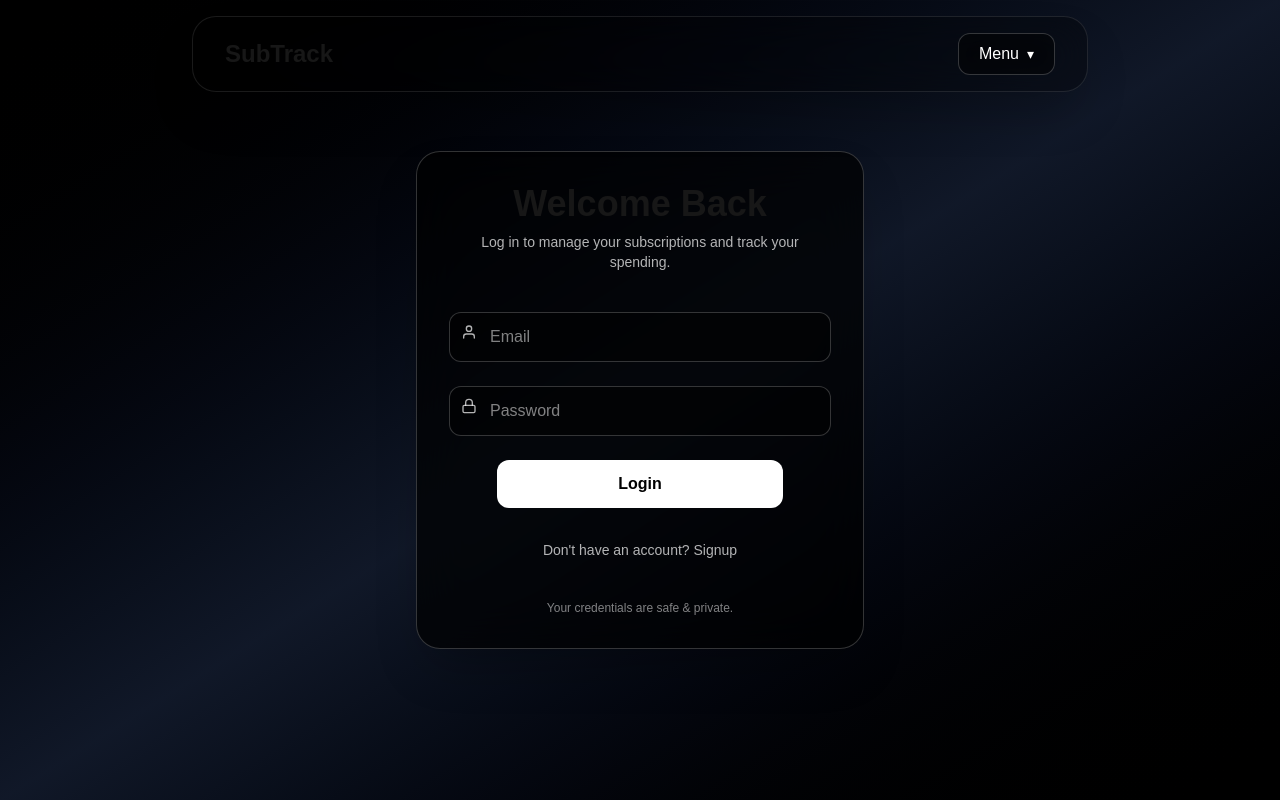
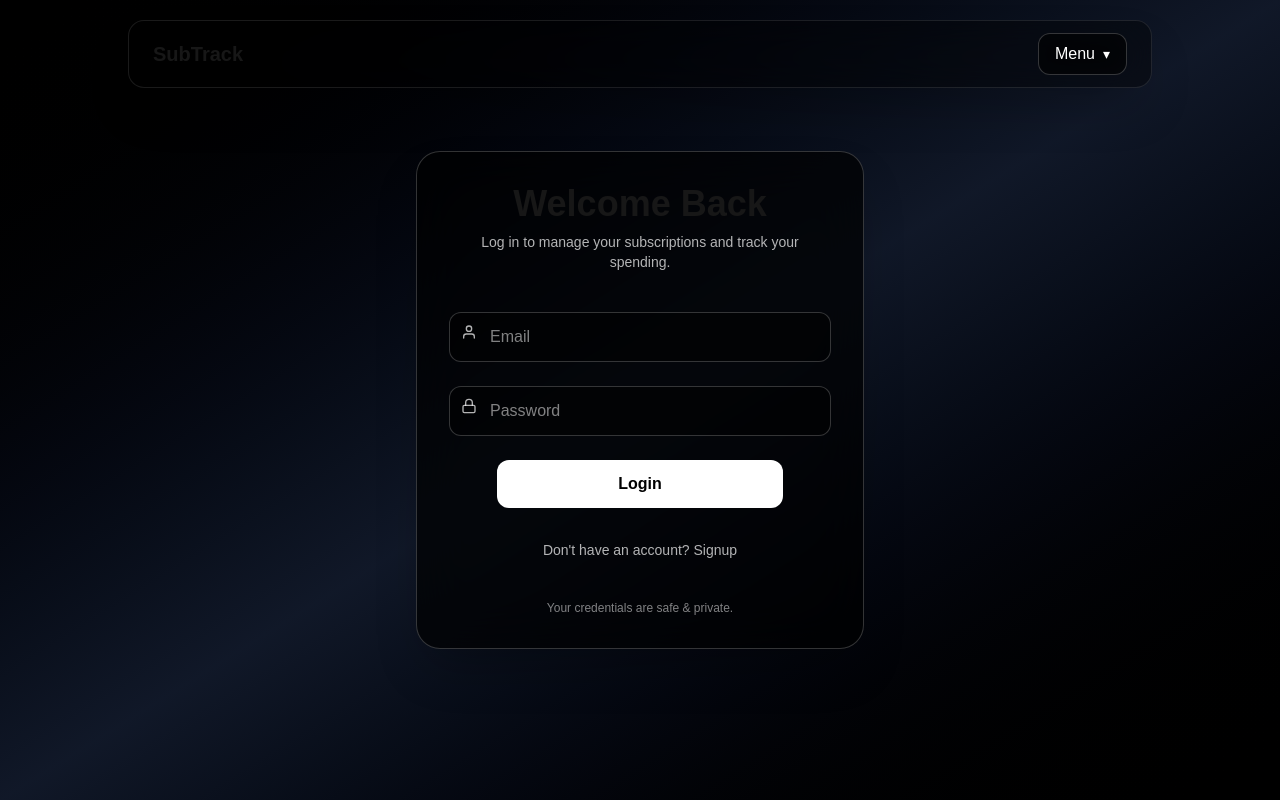
Before and after one commit to Proo2005/subs_front, a Next.js app: page /login in a window 1280 px wide. Built offline with nearby package versions, Linux system fonts and the light colour scheme.

Commit message:
navbar dropdown  added

```diff
--- a/app/components/Navbar.jsx
+++ b/app/components/Navbar.jsx
@@ -30,14 +30,21 @@ export default function Navbar() {
   ];
 
   return (
-    <nav className="fixed top-4 left-1/2 transform -translate-x-1/2
-                    w-[95%] md:w-[90%] lg:w-[80%] xl:w-[70%] z-50
-                    flex items-center justify-between px-6 md:px-8 py-4
-                    bg-black/30 backdrop-blur-xl border border-white/10
-                    rounded-3xl shadow-2xl transition-all">
-
+  <nav className="fixed top-5 left-1/2 -translate-x-1/2 z-50 w-full px-4">
+    {/* INNER CONTAINER (controls width) */}
+    <div
+      className="
+        max-w-5xl mx-auto
+        flex items-center justify-between
+        px-6 py-3
+        bg-black/40 backdrop-blur-xl
+        border border-white/10
+        rounded-2xl shadow-2xl
+        transition-all
+      "
+    >
       {/* LOGO */}
-      <Link href="/" className="text-2xl font-bold text-neon">
+      <Link href="/" className="text-xl font-bold text-neon">
         SubTrack
       </Link>
 
@@ -45,9 +52,15 @@ export default function Navbar() {
       <div className="hidden md:block relative">
         <button
           onClick={() => setOpenProfile(!openProfile)}
-          className="flex items-center gap-2 px-5 py-2 rounded-xl
-               bg-black/40 backdrop-blur-md border border-white/20
-               text-white hover:text-neon transition"
+          className="
+            flex items-center gap-2
+            px-4 py-2
+            rounded-xl
+            bg-black/50 backdrop-blur-md
+            border border-white/20
+            text-white hover:text-neon
+            transition
+          "
         >
           <span className="font-medium">
             {user ? user.name : "Menu"}
@@ -56,20 +69,27 @@ export default function Navbar() {
         </button>
 
         {openProfile && (
-          <div className="absolute right-0 mt-4 w-52
+          <div
+            className="
+              absolute right-0 mt-3 w-52
               bg-black/80 backdrop-blur-xl
               border border-white/10
               rounded-2xl shadow-2xl
-                    overflow-hidden">
-
+              overflow-hidden
+            "
+          >
             {/* NAV LINKS */}
             {navLinks.map((link) => (
               <Link
                 key={link.href}
                 href={link.href}
                 onClick={() => setOpenProfile(false)}
-                className="block px-5 py-3 text-white
-                     hover:bg-white/5 hover:text-neon transition"
+                className="
+                  block px-5 py-3
+                  text-white
+                  hover:bg-white/5 hover:text-neon
+                  transition
+                "
               >
                 {link.name}
               </Link>
@@ -77,7 +97,7 @@ export default function Navbar() {
 
             <div className="border-t border-white/10" />
 
-            {/* AUTH SECTION */}
+            {/* AUTH / PROFILE */}
             {!user ? (
               <>
                 <Link
@@ -109,8 +129,7 @@ export default function Navbar() {
                     handleLogout();
                     setOpenProfile(false);
                   }}
-                  className="w-full text-left px-5 py-3
-                       text-red-400 hover:bg-white/5 transition"
+                  className="w-full text-left px-5 py-3 text-red-400 hover:bg-white/5 transition"
                 >
                   Logout
                 </button>
@@ -120,25 +139,38 @@ export default function Navbar() {
         )}
       </div>
 
-
       {/* MOBILE HAMBURGER */}
-      <div className="md:hidden flex items-center gap-4">
-        <button onClick={() => setOpenMobile(!openMobile)} className="text-white text-2xl">
+      <div className="md:hidden">
+        <button
+          onClick={() => setOpenMobile(!openMobile)}
+          className="text-white text-2xl"
+        >
           {openMobile ? <HiX /> : <HiMenu />}
         </button>
+      </div>
     </div>
 
     {/* MOBILE MENU */}
     {openMobile && (
-        <div className="absolute top-full left-1/2 transform -translate-x-1/2 mt-4 w-[90%] bg-black/80 backdrop-blur-lg border border-white/10 rounded-2xl shadow-xl flex flex-col gap-4 p-6 md:hidden z-40 animate-slideDown">
-
-          {/* Nav Links */}
+      <div
+        className="
+          md:hidden
+          absolute top-full left-1/2 -translate-x-1/2 mt-4
+          w-[90%]
+          bg-black/80 backdrop-blur-lg
+          border border-white/10
+          rounded-2xl shadow-xl
+          p-6 z-40
+          animate-slideDown
+        "
+      >
+        {/* NAV LINKS */}
         <div className="flex flex-col gap-3">
           {navLinks.map((link) => (
             <Link
               key={link.href}
               href={link.href}
-                className="text-white text-lg hover:text-neon transition-colors"
+              className="text-white text-lg hover:text-neon transition"
               onClick={() => setOpenMobile(false)}
             >
               {link.name}
@@ -146,21 +178,21 @@ export default function Navbar() {
           ))}
         </div>
 
-          <hr className="border-white/20 my-3" />
+        <hr className="border-white/20 my-4" />
 
-          {/* Auth Buttons / Profile */}
+        {/* AUTH / PROFILE */}
         {!user ? (
           <div className="flex flex-col gap-3">
             <Link
               href="/login"
-                className="w-full text-center bg-transparent border border-white/20 py-2 rounded-lg text-white hover:text-neon transition"
+              className="text-center border border-white/20 py-2 rounded-lg text-white hover:text-neon transition"
               onClick={() => setOpenMobile(false)}
             >
               Login
             </Link>
             <Link
               href="/register"
-                className="w-full text-center bg-neon py-2 rounded-lg font-semibold hover:brightness-110 transition"
+              className="text-center bg-neon py-2 rounded-lg font-semibold hover:brightness-110 transition"
               onClick={() => setOpenMobile(false)}
             >
               Signup
@@ -170,14 +202,17 @@ export default function Navbar() {
           <div className="flex flex-col gap-3">
             <Link
               href="/profile"
-                className="w-full text-center bg-transparent border border-white/20 py-2 rounded-lg text-white hover:text-neon transition"
+              className="text-center border border-white/20 py-2 rounded-lg text-white hover:text-neon transition"
               onClick={() => setOpenMobile(false)}
             >
               Profile
             </Link>
             <button
-                onClick={() => { handleLogout(); setOpenMobile(false); }}
-                className="w-full text-center bg-red-500 py-2 rounded-lg text-white hover:brightness-110 transition"
+              onClick={() => {
+                handleLogout();
+                setOpenMobile(false);
+              }}
+              className="text-center bg-red-500 py-2 rounded-lg text-white hover:brightness-110 transition"
             >
               Logout
             </button>
```
Lines whose indentation alone changed are shown as unchanged.
